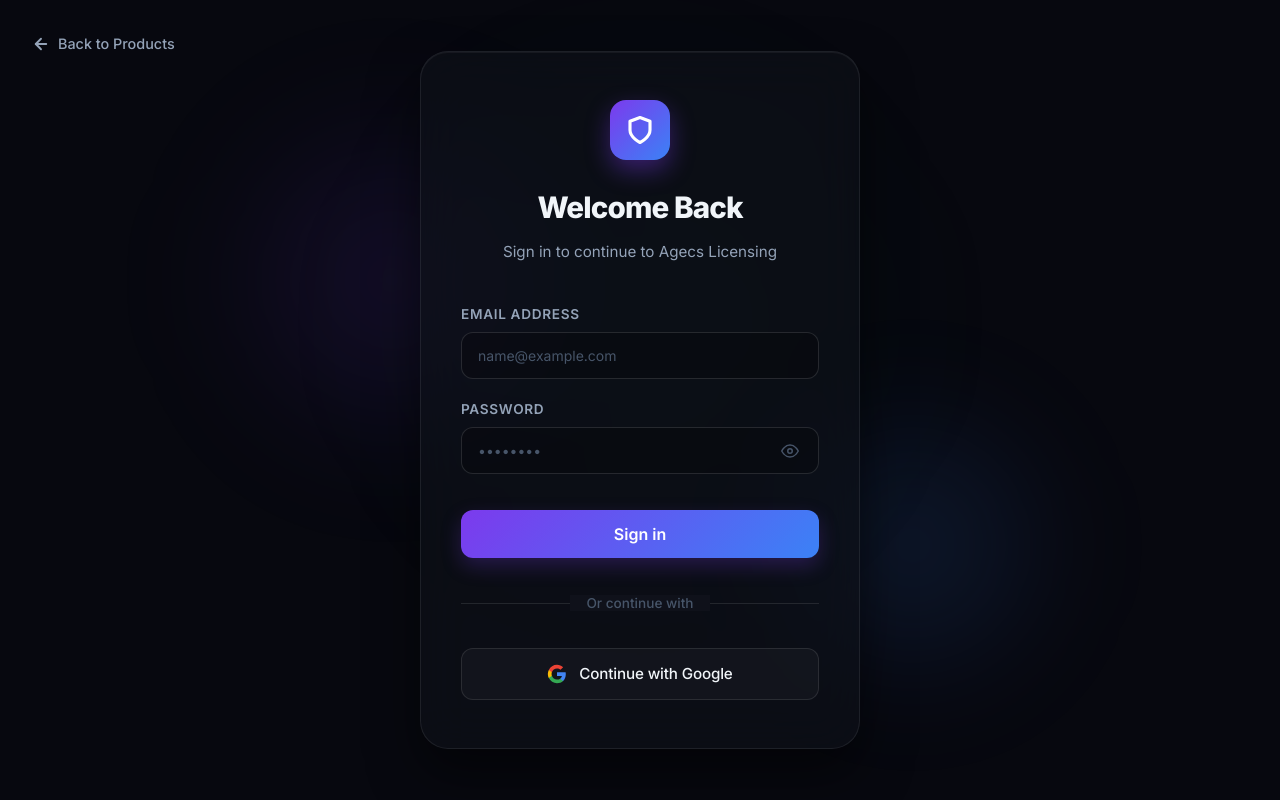
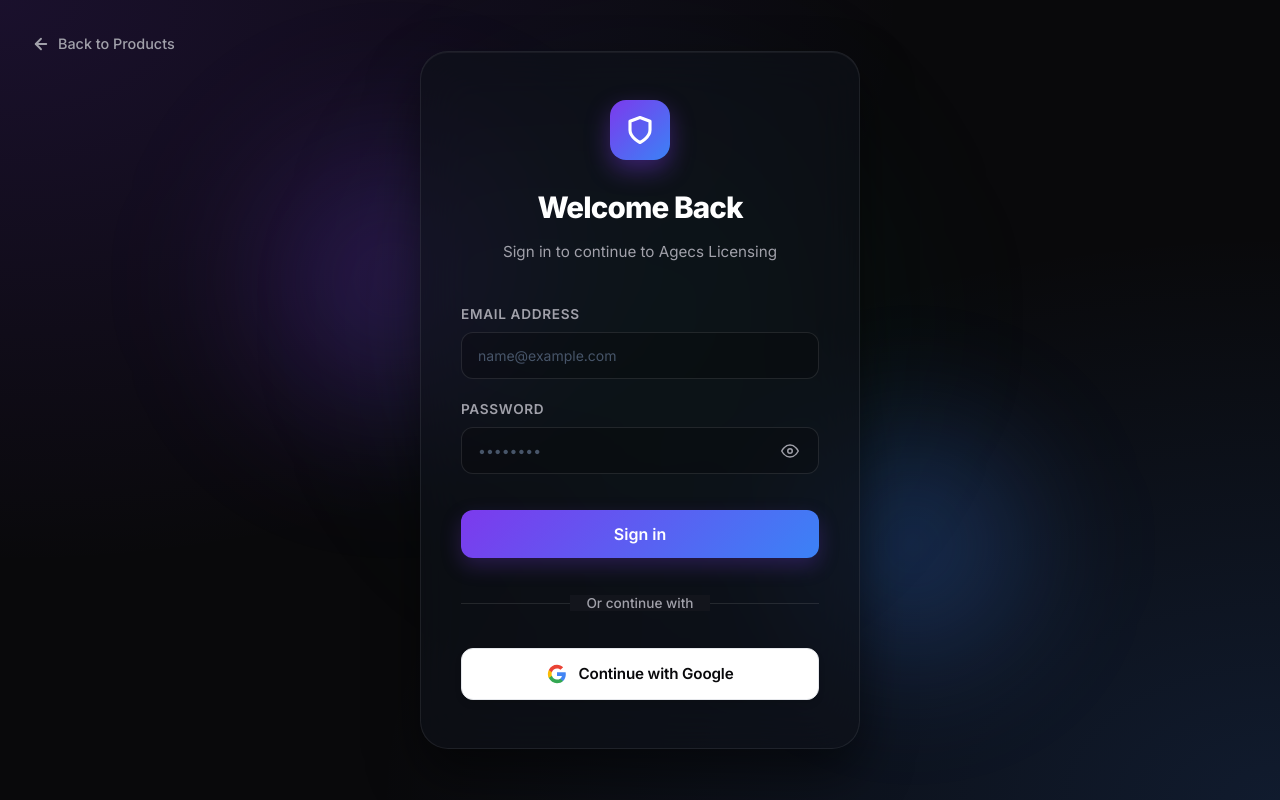
Before and after one commit to Abdullahkamalalnajjar/agecs-licensing-front, a Next.js app: page /login in a window 1280 px wide. Built offline with nearby package versions, Linux system fonts and the light colour scheme; no server answers.

Commit message:
fix: resolve login UI styling and hide dashboard for admin

```diff
--- a/src/app/(auth)/login/page.tsx
+++ b/src/app/(auth)/login/page.tsx
@@ -45,6 +45,8 @@
           if (Array.isArray(role)) role = role[0];
           if (role === "NormalUser" || role === "Student") {
             router.push("/dashboard");
+          } else if (role === "Admin") {
+            router.push("/products");
           } else {
             router.push("/dashboard");
           }
@@ -93,6 +95,8 @@
 
           if (role === "NormalUser" || role === "Student") {
             router.push("/dashboard");
+          } else if (role === "Admin") {
+            router.push("/products");
           } else {
             router.push("/dashboard");
           }
@@ -119,7 +123,8 @@
       display: "flex",
       alignItems: "center",
       justifyContent: "center",
-      background: "var(--bg-base)",
+      background: "#09090b",
+      backgroundImage: "radial-gradient(at 0% 0%, rgba(124, 58, 237, 0.15) 0px, transparent 50%), radial-gradient(at 100% 100%, rgba(59, 130, 246, 0.15) 0px, transparent 50%)",
       position: "relative",
       overflow: "hidden",
       padding: "2rem"
@@ -128,19 +133,19 @@
       <div style={{
           position: "absolute", top: "10%", left: "15%",
           width: "400px", height: "400px",
-          background: "radial-gradient(circle, rgba(124,58,237,0.15) 0%, transparent 70%)",
+          background: "radial-gradient(circle, rgba(124,58,237,0.3) 0%, transparent 70%)",
           borderRadius: "50%", pointerEvents: "none", filter: "blur(60px)",
       }} />
       <div style={{
           position: "absolute", bottom: "10%", right: "15%",
           width: "350px", height: "350px",
-          background: "radial-gradient(circle, rgba(59,130,246,0.15) 0%, transparent 70%)",
+          background: "radial-gradient(circle, rgba(59,130,246,0.3) 0%, transparent 70%)",
           borderRadius: "50%", pointerEvents: "none", filter: "blur(50px)",
       }} />
       <div style={{
           position: "absolute", top: "40%", left: "50%", transform: "translate(-50%, -50%)",
           width: "600px", height: "600px",
-          background: "radial-gradient(circle, rgba(16,185,129,0.05) 0%, transparent 70%)",
+          background: "radial-gradient(circle, rgba(16,185,129,0.15) 0%, transparent 70%)",
           borderRadius: "50%", pointerEvents: "none", filter: "blur(80px)",
       }} />
 
@@ -148,7 +153,7 @@
       <div style={{ position: "absolute", top: "2rem", left: "2rem", zIndex: 20 }}>
         <Link href="/products" style={{
           display: "inline-flex", alignItems: "center", gap: "0.5rem",
-          color: "var(--text-secondary)", textDecoration: "none",
+          color: "#a1a1aa", textDecoration: "none",
           fontSize: "0.9rem", fontWeight: 500, transition: "color 0.2s"
         }}>
           <svg width="18" height="18" viewBox="0 0 24 24" fill="none" stroke="currentColor" strokeWidth="2.5" strokeLinecap="round" strokeLinejoin="round">
@@ -186,10 +191,10 @@
               <path d="M12 22s8-4 8-10V5l-8-3-8 3v7c0 6 8 10 8 10z"/>
             </svg>
           </div>
-          <h1 style={{ fontSize: "1.85rem", fontWeight: "800", color: "var(--text-primary)", marginBottom: "0.5rem", letterSpacing: "-0.03em" }}>
+          <h1 style={{ fontSize: "1.85rem", fontWeight: "800", color: "#ffffff", marginBottom: "0.5rem", letterSpacing: "-0.03em" }}>
             Welcome Back
           </h1>
-          <p style={{ color: "var(--text-secondary)", fontSize: "0.95rem" }}>
+          <p style={{ color: "#a1a1aa", fontSize: "0.95rem" }}>
             Sign in to continue to Agecs Licensing
           </p>
         </div>
@@ -207,7 +212,7 @@
         {/* Form */}
         <form onSubmit={handleLogin} style={{ display: "flex", flexDirection: "column", gap: "1.25rem" }}>
           <div className="form-group" style={{ marginBottom: 0 }}>
-            <label className="form-label" htmlFor="email" style={{ fontSize: "0.85rem" }}>Email address</label>
+            <label className="form-label" htmlFor="email" style={{ fontSize: "0.85rem", color: "#a1a1aa" }}>Email address</label>
             <input
               id="email"
               type="email"
@@ -216,12 +221,12 @@
               value={email}
               onChange={(e) => setEmail(e.target.value)}
               required
-              style={{ padding: "0.875rem 1rem", borderRadius: "12px", background: "rgba(0,0,0,0.2)" }}
+              style={{ padding: "0.875rem 1rem", borderRadius: "12px", background: "rgba(0,0,0,0.2)", color: "#ffffff", border: "1px solid rgba(255,255,255,0.1)" }}
             />
           </div>
 
           <div className="form-group" style={{ marginBottom: 0 }}>
-            <label className="form-label" htmlFor="password" style={{ fontSize: "0.85rem" }}>Password</label>
+            <label className="form-label" htmlFor="password" style={{ fontSize: "0.85rem", color: "#a1a1aa" }}>Password</label>
             <div style={{ position: "relative" }}>
               <input
                 id="password"
@@ -231,14 +236,14 @@
                 value={password}
                 onChange={(e) => setPassword(e.target.value)}
                 required
-                style={{ padding: "0.875rem 1rem", paddingRight: "3rem", borderRadius: "12px", background: "rgba(0,0,0,0.2)" }}
+                style={{ padding: "0.875rem 1rem", paddingRight: "3rem", borderRadius: "12px", background: "rgba(0,0,0,0.2)", color: "#ffffff", border: "1px solid rgba(255,255,255,0.1)" }}
               />
               <button
                 type="button"
                 onClick={() => setShowPassword(!showPassword)}
                 style={{
                   position: "absolute", right: "1rem", top: "50%", transform: "translateY(-50%)",
-                  background: "none", border: "none", color: "var(--text-muted)", cursor: "pointer", padding: "4px",
+                  background: "none", border: "none", color: "#a1a1aa", cursor: "pointer", padding: "4px",
                   display: "flex", alignItems: "center",
                 }}
                 tabIndex={-1}
@@ -285,9 +290,9 @@
         <div style={{ margin: "2rem 0", position: "relative", textAlign: "center" }}>
           <div style={{ position: "absolute", top: "50%", left: 0, right: 0, borderTop: "1px solid rgba(255,255,255,0.1)" }}></div>
           <span style={{
-            background: "rgba(15, 17, 26, 1)", // Match background
+            background: "#13151c", // Match background
             position: "relative", padding: "0 1rem",
-            color: "var(--text-muted)", fontSize: "0.85rem",
+            color: "#a1a1aa", fontSize: "0.85rem",
             fontWeight: 500
           }}>
             Or continue with
@@ -309,14 +314,15 @@
               alignItems: "center",
               justifyContent: "center",
               gap: "0.75rem",
-              background: "rgba(255,255,255,0.03)",
-              border: "1px solid rgba(255,255,255,0.1)",
+              background: "#ffffff",
+              border: "1px solid #e5e7eb",
               borderRadius: "12px",
-              color: "var(--text-primary)",
+              color: "#09090b",
               fontSize: "0.95rem",
-              fontWeight: 500,
+              fontWeight: 600,
               cursor: googleLoading ? "not-allowed" : "pointer",
               transition: "all 0.2s ease",
+              boxShadow: "0 4px 6px rgba(0,0,0,0.1)",
               fontFamily: "inherit",
               letterSpacing: "-0.01em",
               opacity: googleLoading ? 0.7 : 1,
--- a/src/components/ClientRouteGuard.tsx
+++ b/src/components/ClientRouteGuard.tsx
@@ -26,6 +26,10 @@
         router.push("/dashboard");
       }
     }
+
+    if ((user.role === "Admin" || user.role === "SuperAdmin") && pathname.startsWith("/dashboard")) {
+      router.push("/products");
+    }
     // SuperAdmin/Admin can access everything, no redirect needed
   }, [user, loading, pathname, router]);
 
--- a/src/components/Sidebar.tsx
+++ b/src/components/Sidebar.tsx
@@ -149,7 +149,11 @@
 
       {/* Navigation */}
       <nav className="sidebar-nav">
-        {navItems.filter(() => user?.role !== "Student" && user?.role !== "NormalUser").map((item) => {
+        {navItems.filter((item) => {
+          if (user?.role === "Student" || user?.role === "NormalUser") return false;
+          if ((user?.role === "Admin" || user?.role === "SuperAdmin") && item.name === "Dashboard") return false;
+          return true;
+        }).map((item) => {
           const isActive = pathname.startsWith(item.path);
           return (
             <Link
```
Also changed, not shown: src/components/TopNavbar.tsx (+9 -2 lines).
